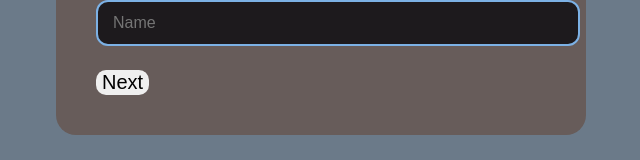
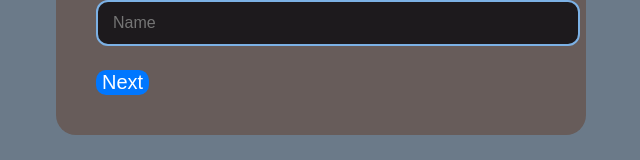
Before and after one commit to Eshhaa11/multi-step-form, a React (Create React App) app: page / in a window 1280 px wide. Shown: the part 183-343 px from the top of the page, without its empty margins (319-959 px from the left). Built offline with nearby package versions, Linux system fonts and the light colour scheme.

Commit message:
added form-cont button

```diff
--- a/src/Styles/Form.css
+++ b/src/Styles/Form.css
@@ -36,3 +36,8 @@ body {
     margin-right: 10px;
     cursor: pointer;
 }
+
+.form-cont button[type="submit"] {
+    background-color: #0077ff;
+    color: #fff;
+  }
```
